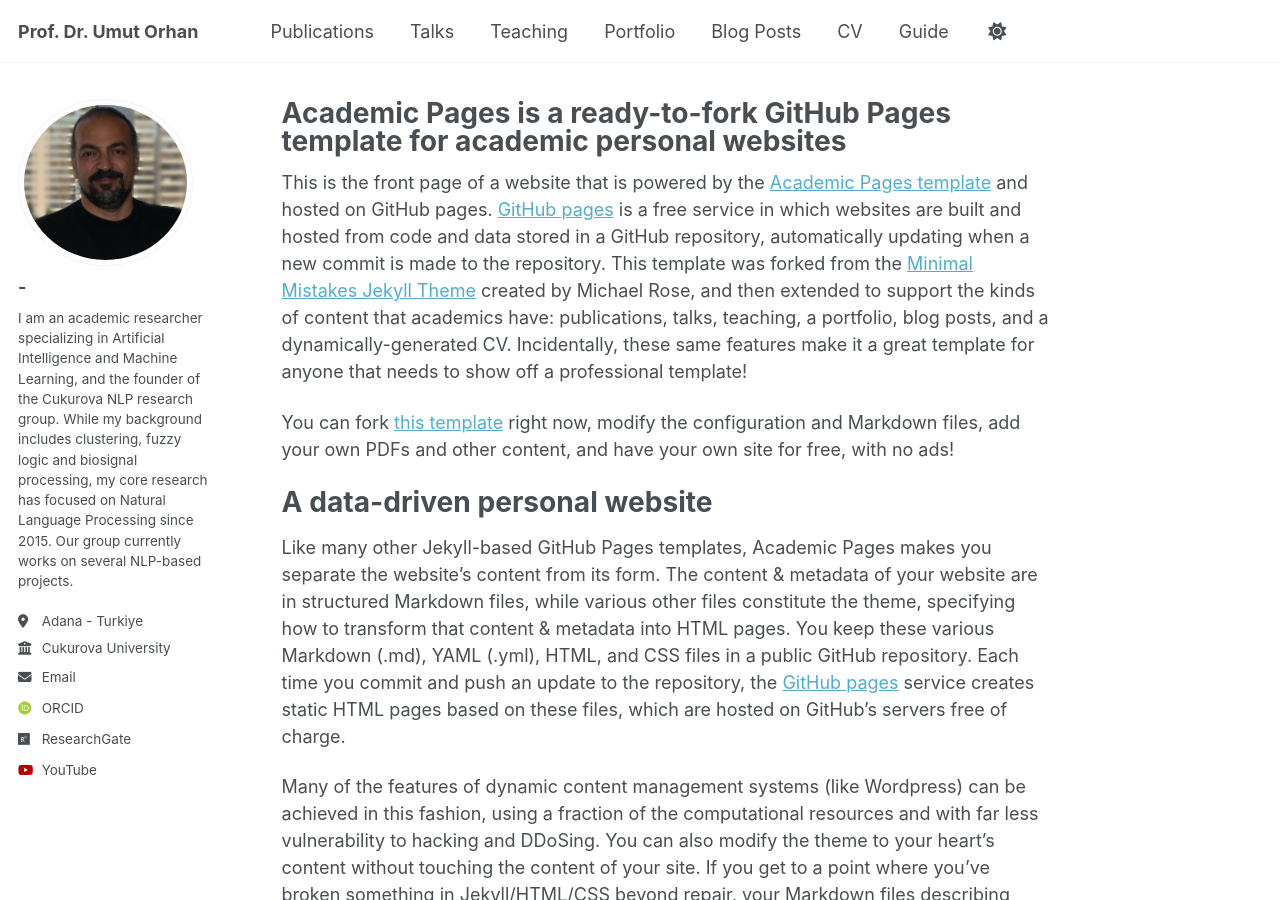
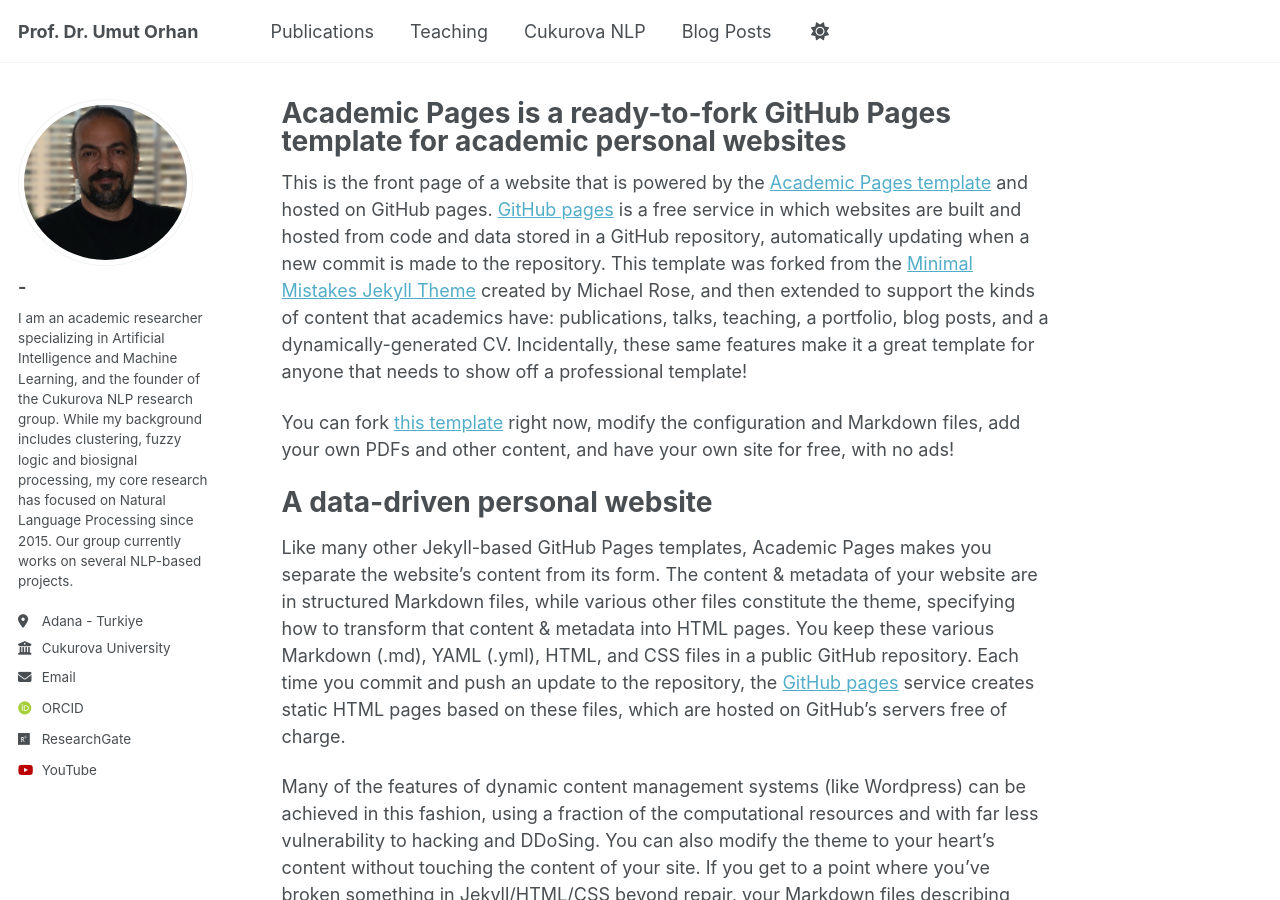
Before and after one commit to uorhan/uorhan.github.io, a Jekyll site: the page built from _pages/about.md, in a window 1280 px wide and 900 px high. Built offline with Jekyll 4.4.1, drawn with Linux system fonts in a browser that asks for light colours; some web fonts are replaced; a script that is not in the unit is left out.

Commit message:
Update navigation.yml

```diff
--- a/_data/navigation.yml
+++ b/_data/navigation.yml
@@ -11,23 +11,11 @@
   - title: "Publications"
     url: https://scholar.google.com/citations?hl=en&user=eCnqIbYAAAAJ&sortby=pubdate
 
-  - title: "Talks"
-    url: /talks/
-
   - title: "Teaching"
     url: /teaching/
 
-  - title: "Portfolio"
-    url: /portfolio/
+  - title: "Cukurova NLP"
+    url: /cunlp/
 
   - title: "Blog Posts"
     url: /year-archive/
-
-  - title: "CV"
-    url: /cv/
-
-  # - title: "CV"
-  #   url: /cv-json/
-
-  - title: "Guide"
-    url: /markdown/
```
